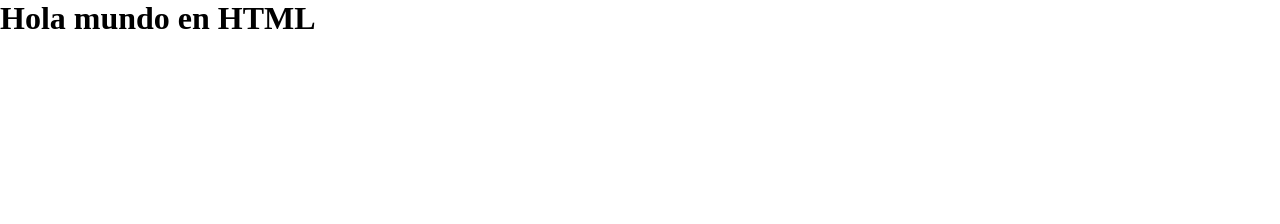
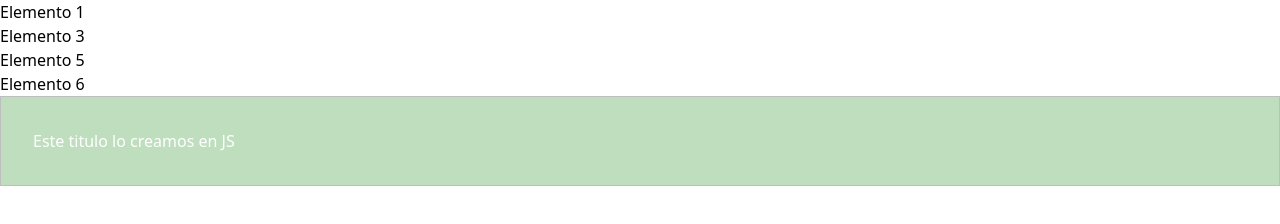
Before and after one commit to joskr3/demo-manejo-dom, a plain HTML site: page teoria/index.html in a window 1280 px wide. Drawn offline with nearby package versions, Linux system fonts and the light colour scheme.

Commit message:
trabajando con el DOM

```diff
--- a/teoria/index.html
+++ b/teoria/index.html
@@ -1,13 +1,22 @@
 <!DOCTYPE html>
 <html lang="en">
+
 <head>
   <meta charset="UTF-8">
   <meta name="viewport" content="width=device-width, initial-scale=1.0">
   <link rel="stylesheet" href="style.css">
+  <script src="https://cdn.tailwindcss.com"></script>
   <title>Manejo del DOM</title>
 </head>
+
 <body>
-  <h1>Hola mundo en HTML</h1>
+  <p id="mi-id">Elemento 1</p>
+  <p class="mis-clases">Elemento 2</p>
+  <p class="mis-clases">Elemento 3</p>
+  <p id="mi-id2">Elemento 4</p>
+  <p class="mi-clase">Elemento 5</p>
+  <p class="mi-clase">Elemento 6</p>
   <script src="script.js"></script>
 </body>
+
 </html>
--- a/teoria/script.js
+++ b/teoria/script.js
@@ -1 +1,50 @@
-console.log("Hola mundo")
+// @ts-nocheck
+
+var miElemento = document.getElementById( "mi-id" )
+
+var miElemento2 = document.getElementsByClassName( "mis-clases" )[0]
+var miElemento21 = document.getElementsByClassName( "mis-clases" )
+
+var miElemento3 = document.querySelector( "#mi-id2" )
+var misElementos4 = document.querySelectorAll( ".mi-clase" )
+var miElemento5 = document.querySelector( ".mi-clase" )
+
+function saludar() {
+  console.log("Hola mundo")
+}
+
+
+miElemento3.innerHTML = `<script>${console.log( "Hola mundo" ) }</script>`
+
+
+let nuevoElemento = document.createElement( 'h1' )
+
+nuevoElemento.innerText = "Este titulo lo creamos en JS"
+
+miElemento5.appendChild(miElemento3)
+
+document.body.appendChild( nuevoElemento )
+
+
+
+var elementoPadre = document.getElementsByTagName('body')[0]
+var elementoAEliminar = miElemento2
+
+console.log( elementoAEliminar.parentNode )
+console.log( elementoPadre )
+
+
+elementoPadre.removeChild(elementoAEliminar)
+
+
+
+nuevoElemento.style.color = "blue"
+
+
+nuevoElemento.style.background = "yellow"
+
+
+nuevoElemento.style = "border: 1px solid black; background: green; color:white; padding: 2rem"
+
+
+nuevoElemento.classList.add('opacity-25')
```
